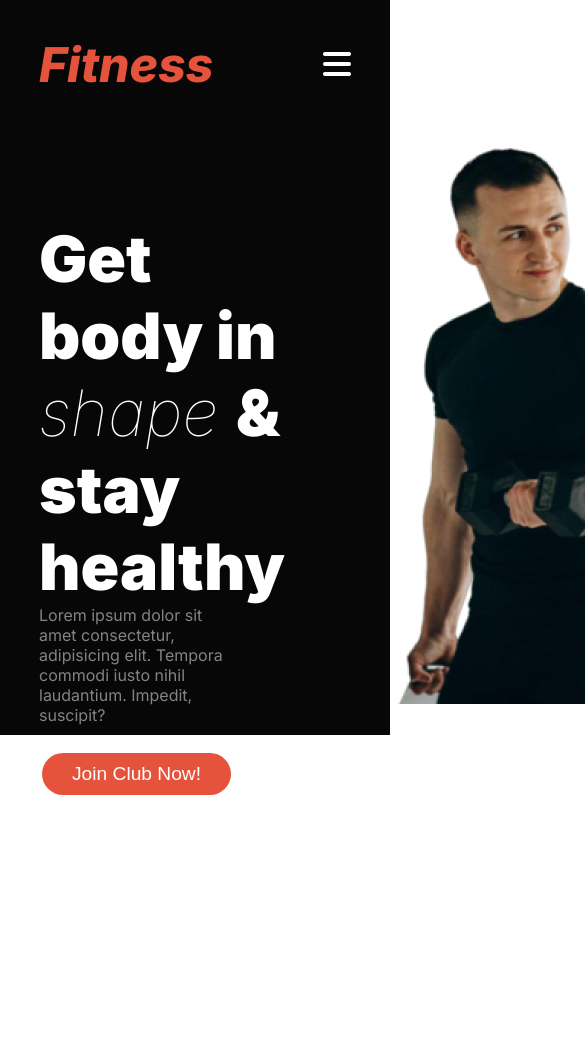
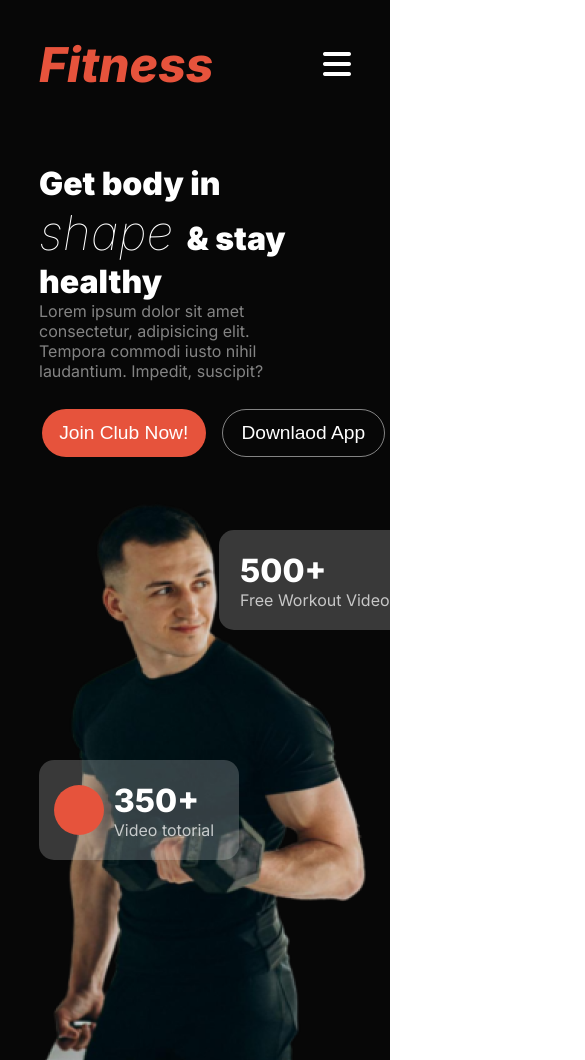
Before and after one commit to Farhan-SR/assignment_2, a plain HTML site: page index.html in a window 390 px wide. Shown: the top 1060 px of the page, 585 px wide, since content can reach past the window. Before the commit the page ends 863 px from the top, so only its background shows below. Drawn offline with Linux system fonts and the light colour scheme.

Commit message:
banner is responsived

```diff
--- a/css/styles.css
+++ b/css/styles.css
@@ -13,7 +13,7 @@
 .container {
     margin: 0 auto;
     width: 70%;
-    height: 715px;
+    height: auto;
     background-color: rgb(7, 7, 7);
 }
 
@@ -61,27 +61,6 @@
     display: none;
 }
 
-/* responsive only for navbar */
-@media screen and (max-width: 425px) {
-    .container {
-        width: 100%;
-        padding-top: 20px;
-        gap: 10px;
-    }
-
-    .nav_items {
-        display: none;
-
-    }
-
-    .bars {
-        display: block;
-        color: white;
-        font-size: 2rem;
-        align-items: center;
-        margin-top: 10px;
-    }
-}
 
 /* banner stats from here */
 .banner {
@@ -139,6 +118,7 @@
 }
 
 .h_img {
+    position: relative;
     /* border: 1px solid white; */
     padding-left: 25%;
 }
@@ -148,9 +128,10 @@
 
 /* floting icon */
 .icon {
-    position: relative;
-    top: -200px;
-    left: 680px;
+    position: absolute;
+    top: 390px;
+    left: 30px;
+
     display: flex;
     justify-content: center;
     align-items: center;
@@ -159,6 +140,11 @@
     background-color: rgba(255, 255, 255, 0.2);
     border-radius: 15px;
 
+}
+
+.i500 {
+    top: 160px;
+    left: 380px;
 }
 
 .circle {
@@ -185,7 +171,115 @@
     font-weight: 400;
 }
 
+/* habits from here */
+.habits{
+    width: 80%;
+    margin: 0 auto;
+
+}
+.habit_h1{
+    color: rgb(255, 255, 255);
+    font-size: 2rem;
+
+}
+.habit_h1 >p{
+    font-size: 1rem;
+    color: #ffffffa2;
+}
+.habits_card_container{
+
+}
+
+.habit_card{
+
+}
+.card_img{
+
+}
+
+
+
+
+
+
+
+@media screen and (max-width: 425px) {
+    /* responsive only for navbar */
+    .container {
+        width: 100%;
+        padding-top: 20px;
+        gap: 10px;
+    }
+
+    .nav_items {
+        display: none;
+
+    }
+
+    .bars {
+        display: block;
+        color: white;
+        font-size: 2rem;
+        align-items: center;
+        margin-top: 10px;
+    }
+/* for banner */
+
+.banner {
+    display: grid;
+    grid-template-columns: repeat(1, 1fr);
+
+}
+.title {
+
+    margin-top: 40px;
+    color: white;
+    font-size: 2rem;
+    font-weight: 1000;
+}
+
+.shape {
+    font-style: italic;
+    font-weight: 100;
+    font-size: 3rem;
+}
+
+.title_des {
+    color: rgba(255, 255, 255, .5);
+    width: 80%;
+    margin-bottom: 25px;
+}
+.btn{
+    display: grid;
+    grid-template-columns: repeat(2,1fr);
+    gap: 10px;
+}
+.btn_join ,.btn_download{
+
+    padding: 12px;
+}
+.icon {
+
+    top: 280px;
+    left: 0px;
+}
 .i500 {
-    top: -580px;
-    left: 1050px;
+    top: 50px;
+    left: 180px;
+
 }
+.h_img{
+    padding: 0px;
+}
+
+
+
+
+
+
+
+
+
+
+
+}
--- a/index.html
+++ b/index.html
@@ -17,9 +17,9 @@
 </head>
 
 <body class="inter">
+
+    <section class="container">
         <!-- nav bar -->
-    <section class="container">
-
         <div class="nav_bar">
             <p class="logo_title">Fitness</p>
 
@@ -33,7 +33,7 @@
                 <i class="fa-solid fa-bars"></i>
             </div>
         </div>
-
+        <!-- banner start from here -->
         <div class="banner nav_bar">
             <div class="h_title">
                 <h1 class="title">
@@ -54,12 +54,7 @@
             </div>
             <div class="h_img">
                 <img src="./images/Images 2.png" alt="">
-
-            </div>
-
-        </div>
-
-        <!-- flooting icon -->
+                <!-- flooting icon 1 -->
                 <div class="icon">
                     <div class="circle">
                     </div>
@@ -75,6 +70,42 @@
                         <p>Free Workout Videos</p>
                     </div>
                 </div>
+            </div>
+        </div>
+
+
+        <!-- <div class="habits ">
+            <div class="habit_h1">
+                <h1>Change Your Habits </h1>
+                <p>We believe fitness should be accessible to everyone, everywhere, regardless of income or access to a
+                    gym.</p>
+            </div>
+            <div class="habits_card_container ">
+                <div class="habit_card">
+                    <img class="card_img" src="images/image 3.png" alt="">
+                    <h3>Movement</h3>
+                    <p>We believe fitness should be accessible to everyone</p>
+                </div>
+                <div class="habit_card">
+                    <img src="images/image 3.png" alt="">
+                    <h3>Movement</h3>
+                    <p>We believe fitness should be accessible to everyone</p>
+                </div>
+                <div class="habit_card">
+                    <img src="images/image 3.png" alt="">
+                    <h3>Movement</h3>
+                    <p>We believe fitness should be accessible to everyone</p>
+                </div>
+                <div class="habit_card">
+                    <img src="images/image 3.png" alt="">
+                    <h3>Movement</h3>
+                    <p>We believe fitness should be accessible to everyone</p>
+                </div>
+            </div>
+
+
+        </div> -->
+
     </section>
 
 
```
Also changed, not shown: test.html (+5 -5 lines). Lines whose indentation alone changed are shown as unchanged.
